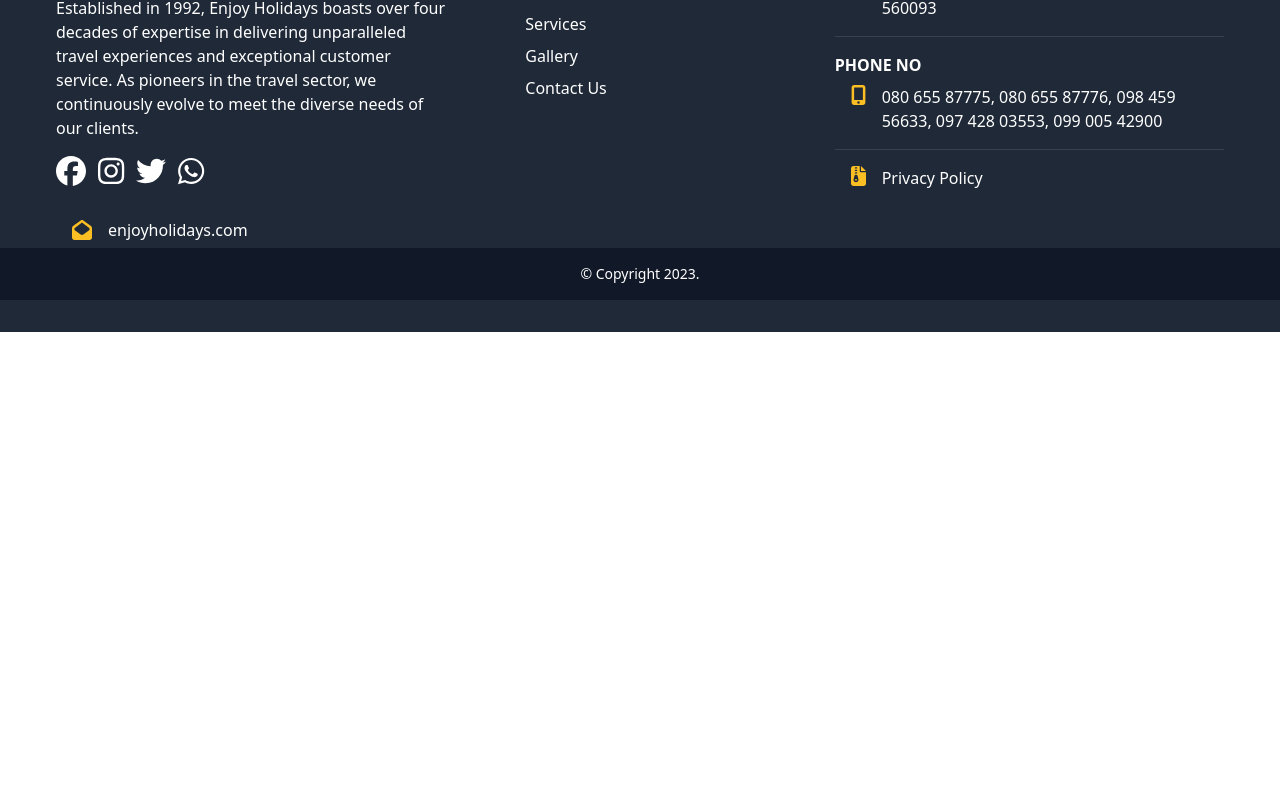
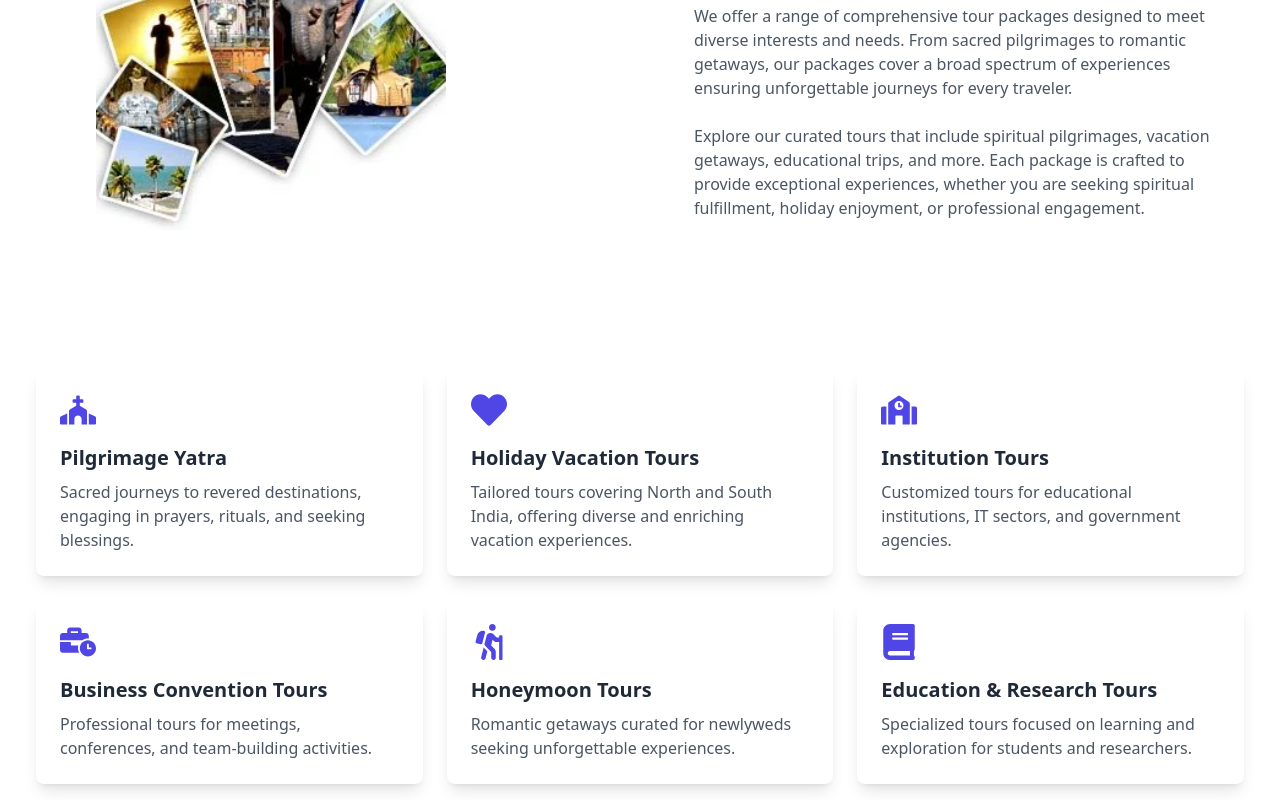
Before and after one commit to akshitchowdhury/travels_chetan, a React (Create React App) app: page /packages in a window 1280 px wide. Shown: the part 320-1120 px from the top of the page. Before the commit the page ends 800 px from the top, so only its background shows below. Built offline with nearby package versions, Linux system fonts and the light colour scheme.

Commit message:
TourPackages

```diff
--- a/src/App.js
+++ b/src/App.js
@@ -16,6 +16,7 @@ import Contact from './component/Contact/Contact';
 import TransportAndFleet from './component/Services/Categories/TransportAndFleet';
 import AccommodationAndStay from './component/Services/Categories/AccomodationAndStay';
 import TourGuides from './component/Services/Categories/TourGuides';
+import TourPackages from './component/Services/Categories/TourPackages';
 function App() {
   return (
     <div className="App overflow-clip">
@@ -30,6 +31,7 @@ function App() {
   <Route path="/transport" element={<TransportAndFleet/>} />
   <Route path="/accomodation" element={<AccommodationAndStay/>} />
   <Route path="/tour" element={<TourGuides/>} />
+  <Route path="/packages" element={<TourPackages/>} />
 </Routes>
 <Footer/>
     </Router>
--- a/src/component/Services/Categories/TourGuides.jsx
+++ b/src/component/Services/Categories/TourGuides.jsx
@@ -1,5 +1,5 @@
 import React from 'react';
-import tourGuidesImage from '../../../assets/tourPackages.webp'; // Replace with actual image path
+import tourGuidesImage from '../../../assets/guide.jpg'; // Replace with actual image path
 import { FaChalkboardTeacher, FaMapSigns } from 'react-icons/fa';
 
 const TourGuides = () => {
--- /dev/null
+++ b/src/component/Services/Categories/TourPackages.jsx
@@ -0,0 +1,84 @@
+import React from 'react';
+import tourPackagesImage from '../../../assets/tourPackages.webp'; // Replace with actual image path
+import { FaChurch, FaSuitcase, FaSchool, FaBusinessTime, FaHiking, FaHeart, FaBook } from 'react-icons/fa';
+
+const TourPackages = () => {
+  return (
+    <>
+    <div className="flex flex-col lg:flex-row items-center lg:items-start lg:space-x-3 p-6 lg:p-12">
+      {/* Image Section */}
+      <div className="w-full lg:w-1/2 mb-6 lg:mx-12 lg:mb-0">
+        <img
+          src={tourPackagesImage}
+          alt="Comprehensive Tour Packages"
+          className="w-[350px] h-[350px]  rounded-lg object-cover"
+        />
+      </div>
+
+      {/* Content Section */}
+      <div className="w-full lg:w-1/2 space-y-6 my-16">
+        <h2 className="text-3xl font-bold text-indigo-600 flex items-center justify-center space-x-2">
+          <FaSuitcase className="text-4xl" />
+          <span>Comprehensive Tour Packages</span>
+        </h2>
+        <p className="text-gray-600">
+          We offer a range of comprehensive tour packages designed to meet diverse interests and needs. From sacred pilgrimages to romantic getaways, our packages cover a broad spectrum of experiences ensuring unforgettable journeys for every traveler.
+        </p>
+        <p className="text-gray-600">
+          Explore our curated tours that include spiritual pilgrimages, vacation getaways, educational trips, and more. Each package is crafted to provide exceptional experiences, whether you are seeking spiritual fulfillment, holiday enjoyment, or professional engagement.
+        </p>
+
+        {/* Service Cards */}
+
+      </div>
+
+    </div>
+    <div className="grid grid-cols-1 sm:grid-cols-2 md:grid-cols-3 gap-6 p-9">
+          <div className="bg-white p-6 rounded-lg shadow-lg hover:shadow-2xl transition-shadow duration-300 ease-in-out hover:bg-indigo-50 hover:-translate-y-2 transform">
+            <FaChurch className="text-4xl text-indigo-600 mb-4" />
+            <h3 className="text-xl font-semibold text-gray-800">Pilgrimage Yatra</h3>
+            <p className="text-gray-600 mt-2">
+              Sacred journeys to revered destinations, engaging in prayers, rituals, and seeking blessings.
+            </p>
+          </div>
+          <div className="bg-white p-6 rounded-lg shadow-lg hover:shadow-2xl transition-shadow duration-300 ease-in-out hover:bg-indigo-50 hover:-translate-y-2 transform">
+            <FaHeart className="text-4xl text-indigo-600 mb-4" />
+            <h3 className="text-xl font-semibold text-gray-800">Holiday Vacation Tours</h3>
+            <p className="text-gray-600 mt-2">
+              Tailored tours covering North and South India, offering diverse and enriching vacation experiences.
+            </p>
+          </div>
+          <div className="bg-white p-6 rounded-lg shadow-lg hover:shadow-2xl transition-shadow duration-300 ease-in-out hover:bg-indigo-50 hover:-translate-y-2 transform">
+            <FaSchool className="text-4xl text-indigo-600 mb-4" />
+            <h3 className="text-xl font-semibold text-gray-800">Institution Tours</h3>
+            <p className="text-gray-600 mt-2">
+              Customized tours for educational institutions, IT sectors, and government agencies.
+            </p>
+          </div>
+          <div className="bg-white p-6 rounded-lg shadow-lg hover:shadow-2xl transition-shadow duration-300 ease-in-out hover:bg-indigo-50 hover:-translate-y-2 transform">
+            <FaBusinessTime className="text-4xl text-indigo-600 mb-4" />
+            <h3 className="text-xl font-semibold text-gray-800">Business Convention Tours</h3>
+            <p className="text-gray-600 mt-2">
+              Professional tours for meetings, conferences, and team-building activities.
+            </p>
+          </div>
+          <div className="bg-white p-6 rounded-lg shadow-lg hover:shadow-2xl transition-shadow duration-300 ease-in-out hover:bg-indigo-50 hover:-translate-y-2 transform">
+            <FaHiking className="text-4xl text-indigo-600 mb-4" />
+            <h3 className="text-xl font-semibold text-gray-800">Honeymoon Tours</h3>
+            <p className="text-gray-600 mt-2">
+              Romantic getaways curated for newlyweds seeking unforgettable experiences.
+            </p>
+          </div>
+          <div className="bg-white p-6 rounded-lg shadow-lg hover:shadow-2xl transition-shadow duration-300 ease-in-out hover:bg-indigo-50 hover:-translate-y-2 transform">
+            <FaBook className="text-4xl text-indigo-600 mb-4" />
+            <h3 className="text-xl font-semibold text-gray-800">Education & Research Tours</h3>
+            <p className="text-gray-600 mt-2">
+              Specialized tours focused on learning and exploration for students and researchers.
+            </p>
+          </div>
+        </div>
+        </>
+  );
+};
+
+export default TourPackages;
--- a/src/component/Services/ServiceTypes/data.js
+++ b/src/component/Services/ServiceTypes/data.js
@@ -35,7 +35,7 @@ const data = [
     desc: "Crafting bespoke tour packages that cater to your interests and preferences, we take care of all the details, providing a seamless travel experience from start to finish, and creating memories that will last a lifetime.",
     image: tourPackages,
     icon: faSuitcaseRolling,
-    link: "/transport"
+    link: "/packages"
   },
 ];
 
```
